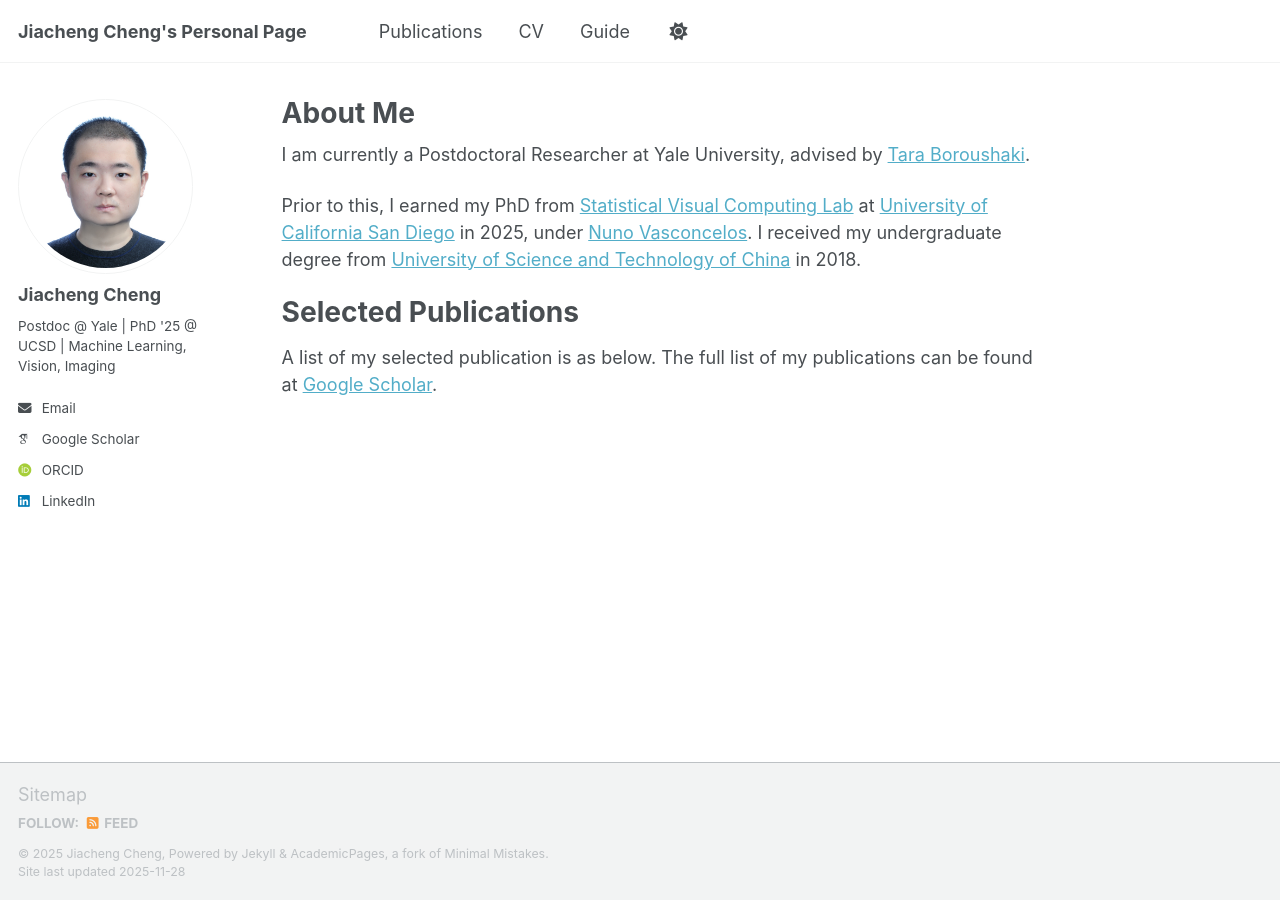
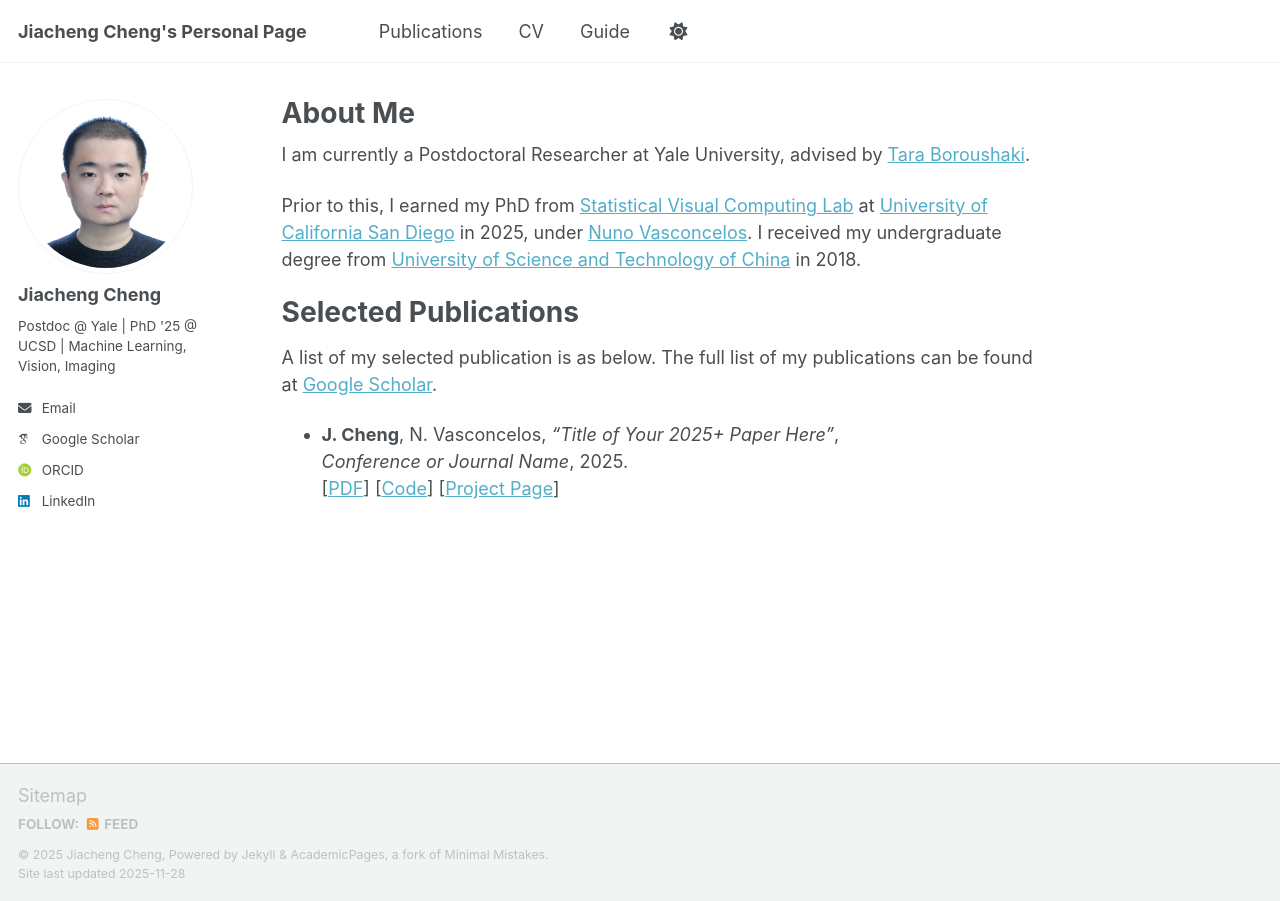
Before and after one commit to JiachengCheng96/JiachengCheng96.github.io, a Jekyll site: the page built from _pages/about.md, in a window 1280 px wide. Built offline with Jekyll 4.4.1, drawn with Linux system fonts in a browser that asks for light colours; some web fonts are replaced; a script that is not in the unit is left out.

Commit message:
Update about.md

```diff
--- a/_pages/about.md
+++ b/_pages/about.md
@@ -15,3 +15,7 @@ Prior to this, I earned my PhD from  [Statistical Visual Computing Lab](http://w
 
 # Selected Publications
 A list of my selected publication is as below. The full list of my publications can be found at [Google Scholar](https://scholar.google.com/citations?user=bWqc6Z8AAAAJ&hl).
+
+- **J. Cheng**, N. Vasconcelos, *“Title of Your 2025+ Paper Here”*,
+  *Conference or Journal Name*, 2025.
+  [[PDF](#)] [[Code](#)] [[Project Page](#)]
```
